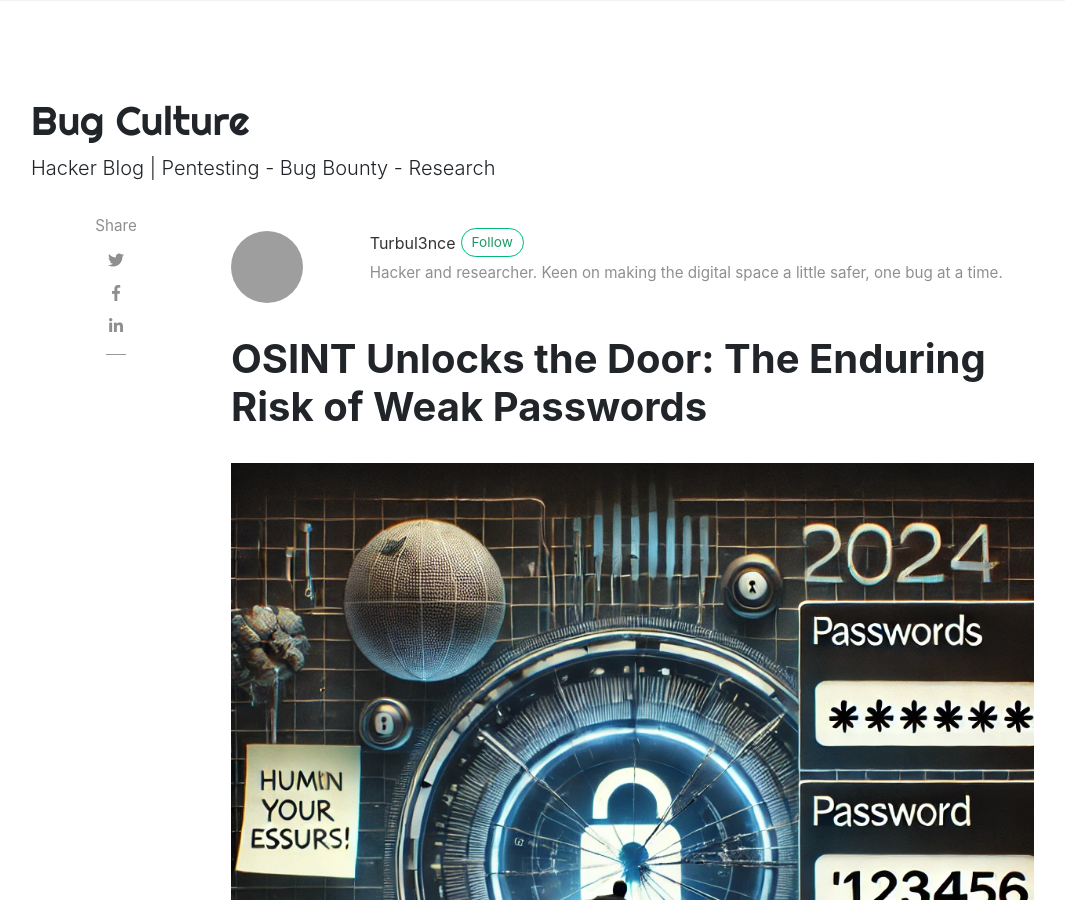
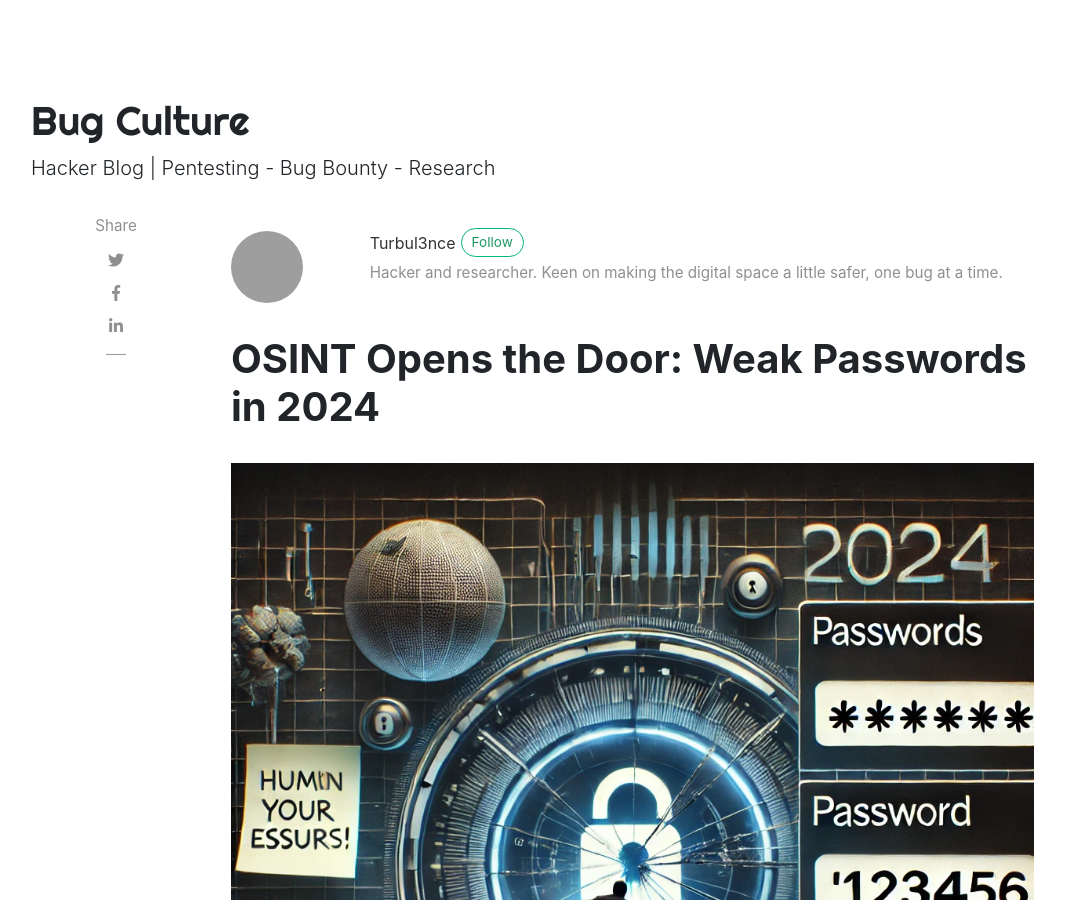
Before and after one commit to Turbul3nce/Turbul3nce.github.io, a Jekyll site: the page built from _posts/2024-08-21-password-pitfalls-2024.md, in a window 1280 px wide and 900 px high. Shown: the whole window, without its empty margins (54-1119 px from the left). Built offline with Jekyll 4.4.1, drawn with Linux system fonts in a browser that asks for light colours; nearby versions of some CDN libraries; comment, search, counter and statistics services are not loaded; grey boxes are pictures that could not be loaded.

Commit message:
Update 2024-08-21-password-pitfalls-2024.md

```diff
--- a/_posts/2024-08-21-password-pitfalls-2024.md
+++ b/_posts/2024-08-21-password-pitfalls-2024.md
@@ -1,6 +1,6 @@
 ---
 layout: post
-title:  "OSINT Unlocks the Door: The Enduring Risk of Weak Passwords"
+title:  "OSINT Opens the Door: Weak Passwords in 2024"
 author: chandler
 categories: [ pentests,]
 image: assets/images/1.jpg
```
